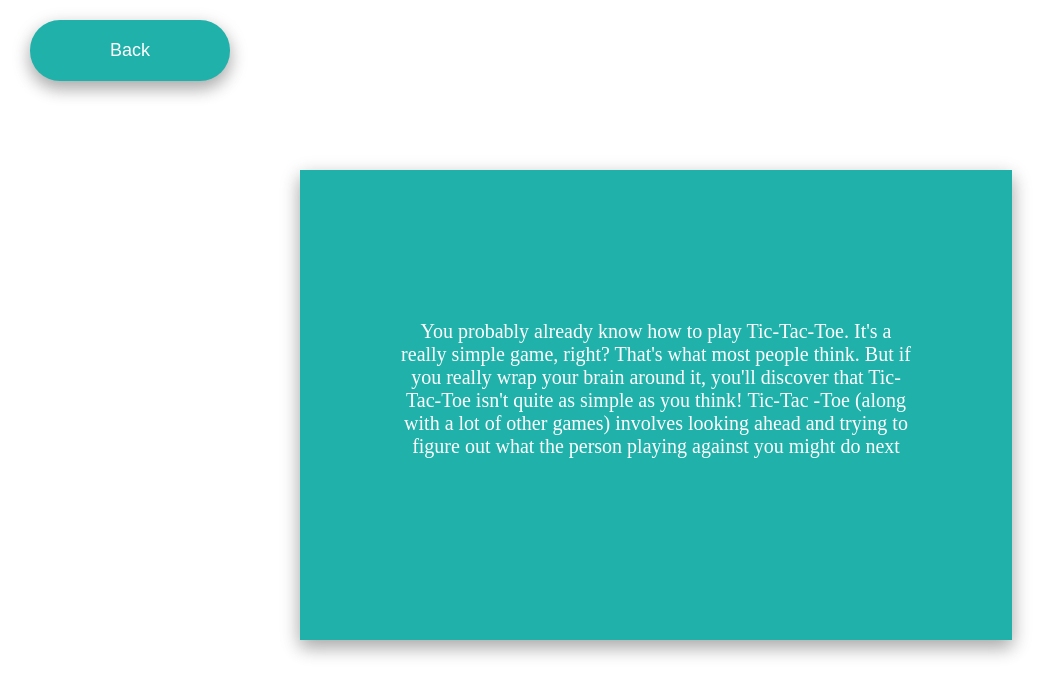
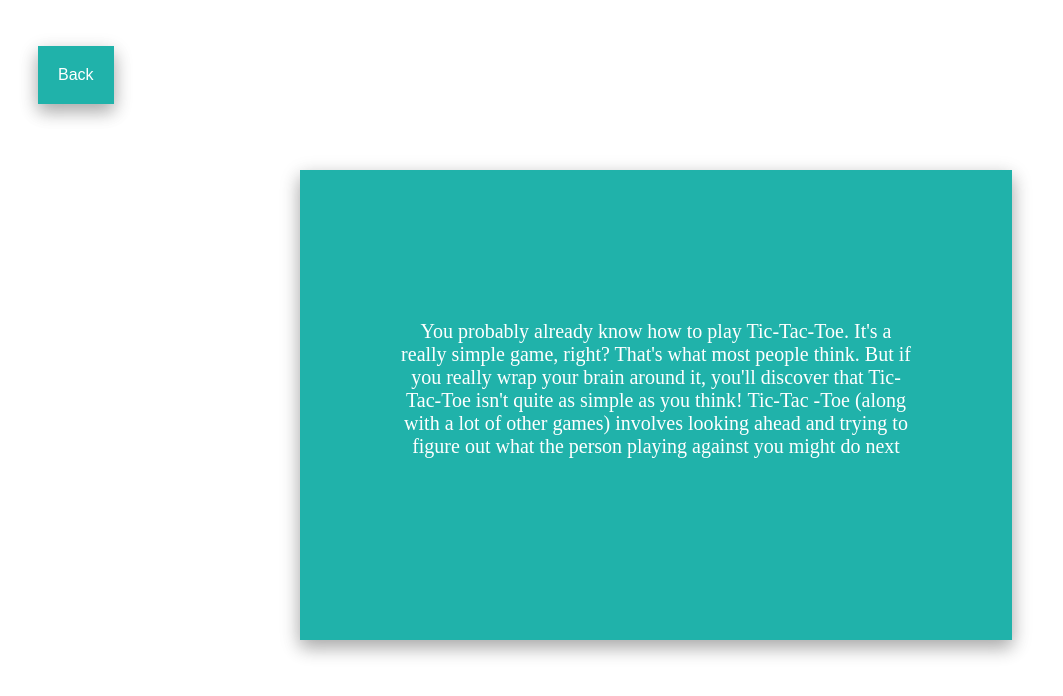
Before and after one commit to AAbdelraouf/Tic-Tac-Toe-with-node-and-express-JS, a website: page aboutPage/aboutPageHTML.html in a window 1280 px wide. Shown: the whole page, without its empty margins (0-1063 px from the left). Drawn offline with nearby package versions, Linux system fonts and the light colour scheme.

Commit message:
new update

```diff
--- a/aboutPage/aboutPageStyling.css
+++ b/aboutPage/aboutPageStyling.css
@@ -13,7 +13,7 @@
     color: white;
     box-shadow: 0 8px 16px 0 rgba(0,0,0,0.2), 0 6px 20px 0 rgba(0,0,0,0.19)
 }
-
+/*
 #theAboutButton{
     width: 200px;
     position: absolute;
@@ -26,8 +26,24 @@
     font-size: 18px;
     cursor: pointer;
     box-shadow: 0 8px 16px 0 rgba(0,0,0,0.2), 0 6px 20px 0 rgba(0,0,0,0.19);
-    border-radius: 30px;
-}
+} */
+
+/* Styled the About button */
+#theAboutButton{
+    position: relative;
+    top:38px;
+    left: 30px;
+    background-color: lightseagreen;
+    border: none;
+    color: white;
+    padding: 20px;
+    text-align: center;
+    text-decoration: none;
+    font-size: 16px;
+    cursor: pointer;
+    box-shadow: 0 8px 16px 0 rgba(0,0,0,0.2), 0 6px 20px 0 rgba(0,0,0,0.19);}
+
+
 
 @media only screen and (max-width: 768px){
 
```
